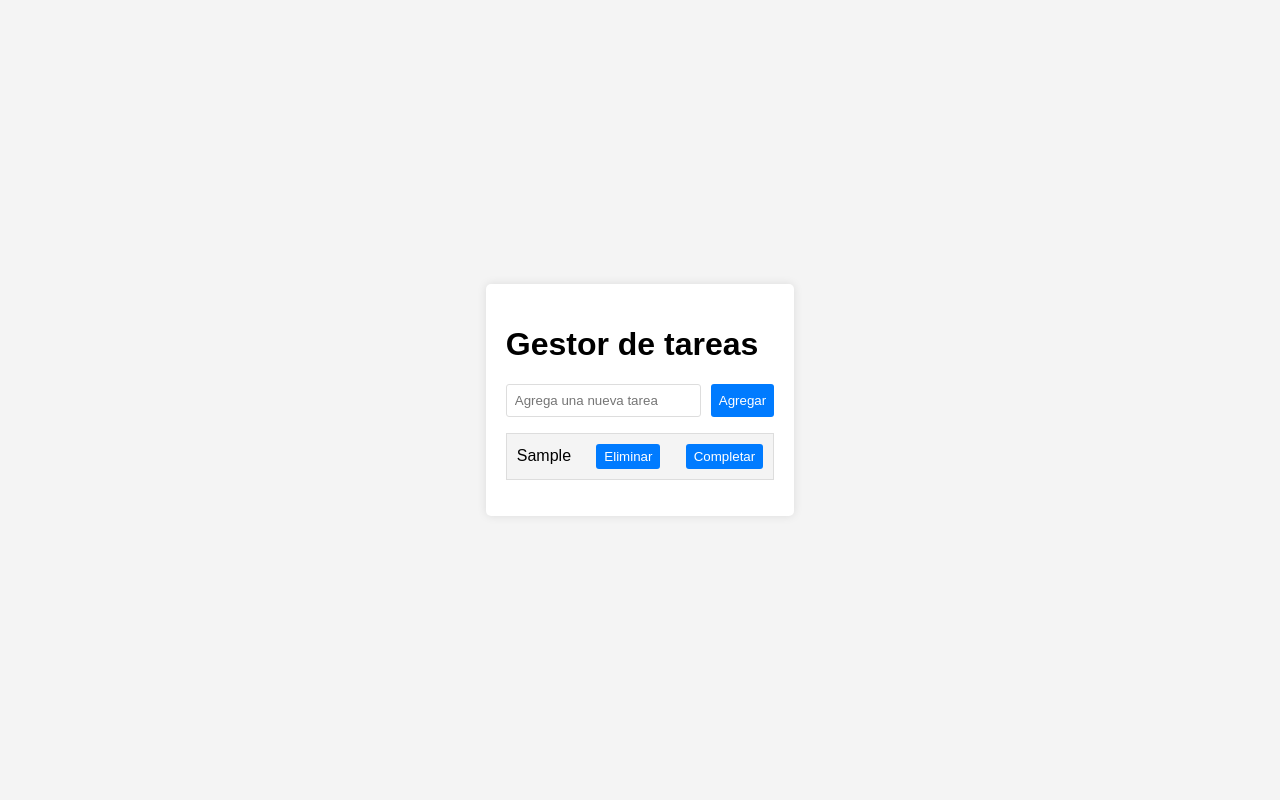
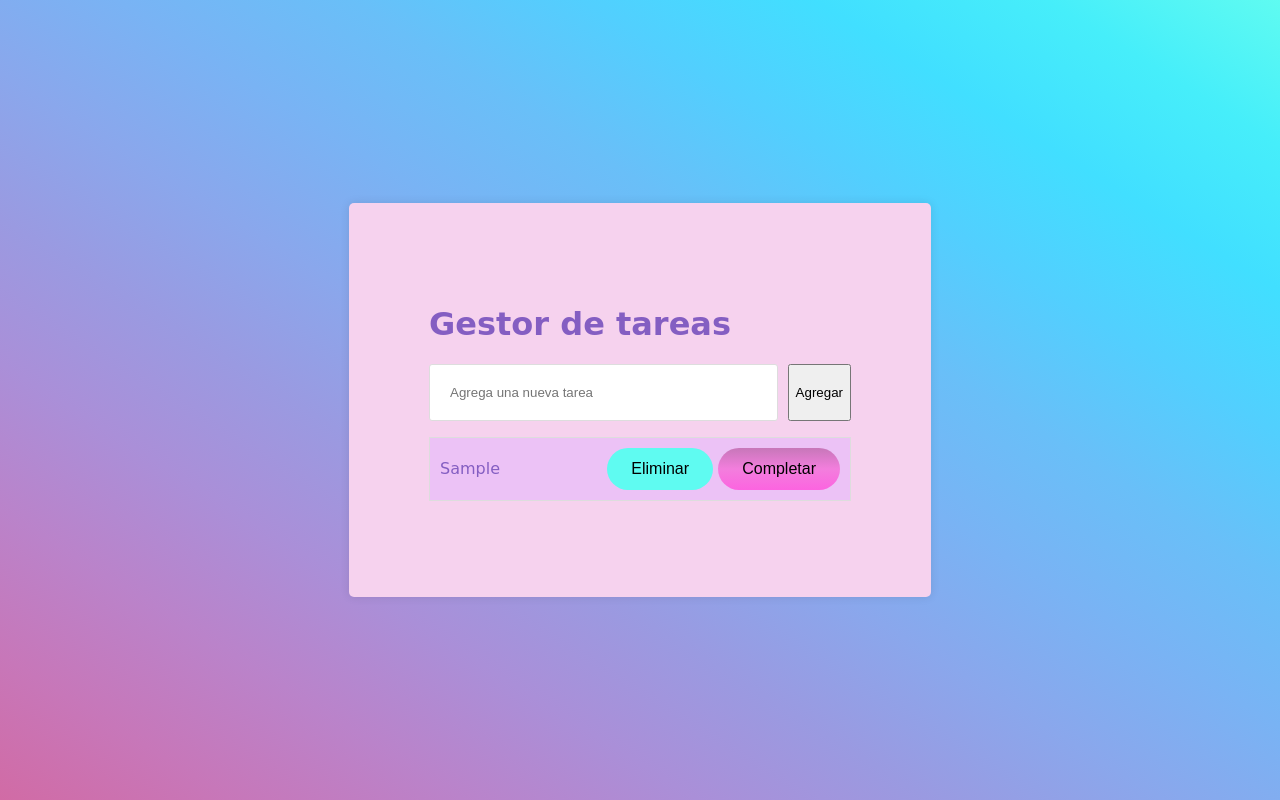
Before and after one commit to LizAVieyra/GestorTareas, a website built with webpack: page dist/index.html in a window 1280 px wide. Both pictures are taken after typing "Sample" into the empty fields and a click on the button "Agregar". Built offline with Linux system fonts and the light colour scheme.

Commit message:
Cambios en los estilos

```diff
--- a/src/index.js
+++ b/src/index.js
@@ -19,13 +19,13 @@ document.addEventListener("DOMContentLoaded", ()=> {
 
     document.getElementById("task-list").addEventListener("click", (e) => {
         if(e.target.classList.contains("delete")) {
-            const taskId = e.target.parentElement.getAttribute("data-id");
+            const taskId = e.target.closest('li').getAttribute("data-id");
             deleteTask(taskId);
             renderTasks();
         }
 
         if(e.target.classList.contains("toggle")) {
-            const taskId = e.target.parentElement.getAttribute("data-id");
+            const taskId = e.target.closest('li').getAttribute("data-id");
             toggleTask(taskId);
             renderTasks();
         }
--- a/src/styles.css
+++ b/src/styles.css
@@ -1,19 +1,23 @@
 /* Estilos generales */
 body{
-    font-family: Arial, sans-serif;
-    background-color: #f4f4f4;
+        font-family: "Pacifico", cursive;
+        font-weight: 400;
+        font-style: normal;
     margin: 0;
     padding: 0;
+    background: #845ec2 (34,193,195);
+    background-image: linear-gradient(to right top, #d16ba5, #c777b9, #ba83ca, #aa8fd8, #9a9ae1, #8aa7ec, #79b3f4, #69bff8, #52cffe, #41dfff, #46eefa, #5ffbf1);
     display: flex;
     justify-content: center;
     align-items: center;
     height: 100vh;
+    color: #845ec2;
 }
 
 /* Estilos para el contenedor principal*/
 #app {
-    background-color: white;
-    padding: 20px;
+    background-color: #f6d2ee;
+    padding: 80px;
     border-radius: 5px;
     box-shadow: 0 0 10px rgb(0, 0, 0, 0.1);
 }
@@ -27,21 +31,39 @@ form {
 /* Estilos al input*/
 input {
     width: 75%;
-    padding: 8px;
+    padding: 20px;
     margin-right: 10px;
     border: 1px solid #ddd;
     border-radius: 3px;
 }
 
 /* Estilos al boton*/
-button {
-    padding: 5px 8px;
-    background-color: #007bff;
-    color: white;
+#Botoncomple {
+    background:linear-gradient(#c777b9, #f37edd, #fc64e0);
+    color: black;
     border: none;
-    border-radius: 3px;
+    padding: 12px 24px;
+    border-radius: 30px;
     cursor: pointer;
+    font-size: 16px;
+    transition: all 0.3s ease;
+
 }
+#Botonborrar {
+    background-color: #5ffbf1;
+    color: black;
+    border: none;
+        padding: 12px 24px;
+        border-radius: 30px;
+        cursor: pointer;
+        font-size: 16px;
+        transition: all 0.3s ease;
+    }
+
+    button:hover {
+        background: linear-gradient(45deg, #f06595, #ff6b6b);
+    }
+
 
 /* Estilos de la lista*/
 ul {
@@ -51,8 +73,9 @@ ul {
 
 /*Estilos a los elementos de la lista*/
 li {
-    background-color: #f4f4f4;
+    background-color:#ecc2f6;
     padding: 10px;
+    width: 400px;
     border: 1px solid #ddd;
     margin-top: 10px;
     display: flex;
@@ -63,5 +86,5 @@ li {
 /*Estilos para cuando una tarea este completada*/
 li.completed {
     text-decoration: line-through;
-    color: #888;
+    color: rebeccapurple;
 }
--- a/src/ui.js
+++ b/src/ui.js
@@ -17,8 +17,10 @@ export const renderTasks = () => {
 
         li.innerHTML = `
             ${task.text}
-             <button class="delete"> Eliminar </button>
-             <button class="toggle"> ${ task.completed === false ? "Completar" : "Deshacer"} </button>
+            <div class="buttons">
+             <button class="delete" id="Botonborrar"> Eliminar </button>
+             <button class="toggle" id="Botoncomple"> ${ task.completed === false ? "Completar" : "Deshacer"} </button>
+             </div>
         `;
 
         taskList.appendChild(li);
```
Also changed, not shown: dist/bundle.js, 1 other file.
